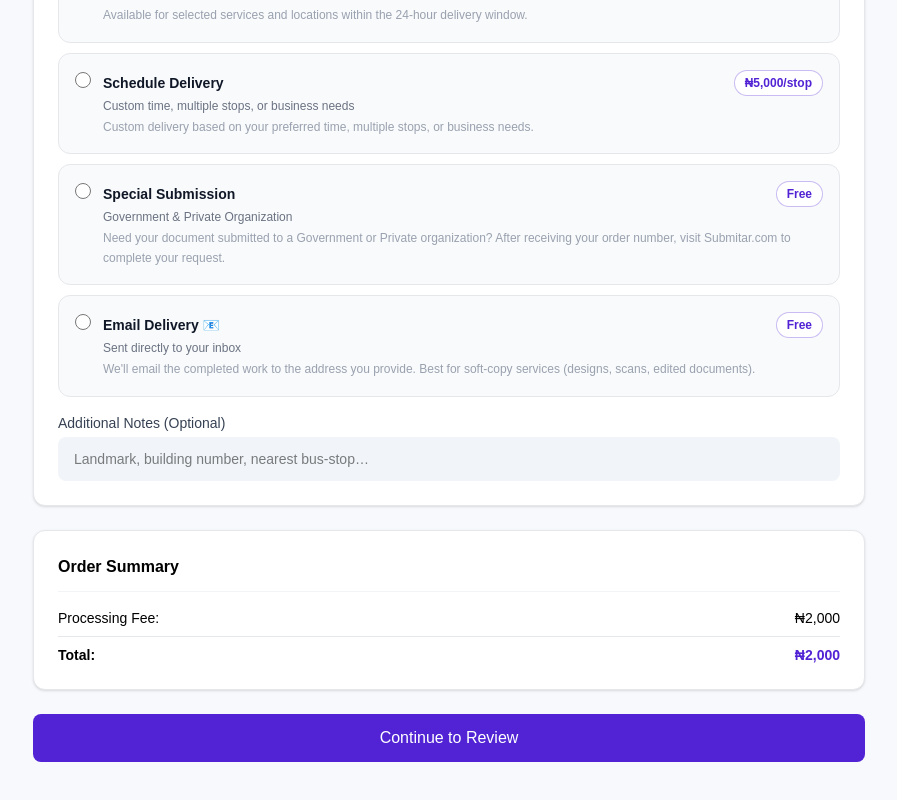
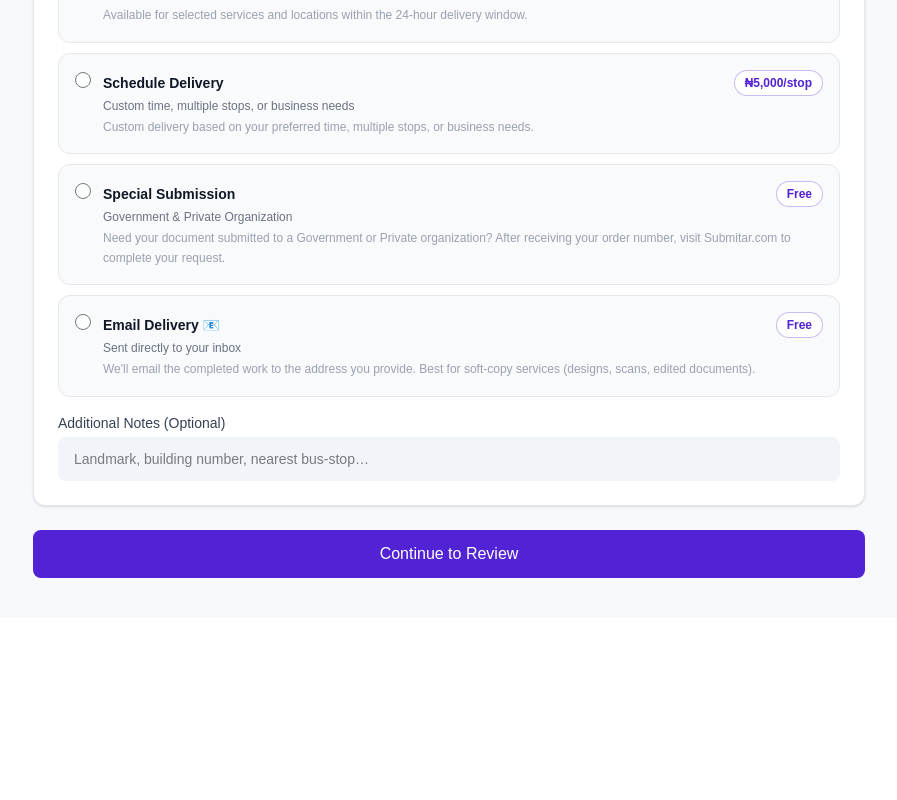
Before and after one commit to ibitoyrgideon79-rgb/computer-service.ng, a Next.js app: page /order/details in a window 1280 px wide. Shown: the part 1657-2457 px from the top of the page, without its empty margins (191-1088 px from the left). After the commit the page ends 2275 px from the top, so only its background shows below. Built offline with nearby package versions, Linux system fonts and the light colour scheme.

Commit message:
removed order summary from details page so review page shows everything

```diff
--- a/app/order/details/OrderDetailsContent.tsx
+++ b/app/order/details/OrderDetailsContent.tsx
@@ -1780,62 +1780,6 @@ export default function OrderDetailsContent() {
             </SectionCard>
           )}
 
-          <SectionCard title="Order Summary">
-            <div className="space-y-2 text-sm">
-              {formData.service === "Lamination" ? (
-                <>
-                  <div className="flex justify-between"><span>Lamination:</span><span>₦700</span></div>
-                </>
-              ) : (
-                <>
-                  <div className="flex justify-between"><span>Processing Fee:</span><span>₦2,000</span></div>
-                  {isPrintService && formData.pages && (
-                    <div className="flex justify-between">
-                      <span>Printing ({formData.pages} pages):</span>
-                      <span>₦{formData.pages * (RATE[formData.printColor || "Black & white"]?.[formData.paperType as keyof typeof RATE["Black & white"] || "A4"] || 0)}</span>
-                    </div>
-                  )}
-                  {formData.finishingOption && formData.finishingOption !== "None" && (
-                    <div className="flex justify-between"><span>{formData.finishingOption}:</span><span>₦{FINISHING_COST[formData.finishingOption]}</span></div>
-                  )}
-                  {formData.expressService && (
-                    <div className="flex justify-between text-blue-600"><span>Express Service:</span><span>+50%</span></div>
-                  )}
-                </>
-              )}
-              {uploadMode === "hardcopy" && (
-                <div className="flex justify-between text-amber-700">
-                  <span>Pickup Fee:</span>
-                  <span>₦3,000</span>
-                </div>
-              )}
-              {formData.deliveryMethod && formData.deliveryMethod !== "Special Submission" && formData.deliveryMethod !== "Hardcopy Pickup" && (
-                <div className="flex justify-between">
-                  <span>{uploadMode === "hardcopy" ? "Return " : ""}Delivery ({formData.deliveryMethod}):</span>
-                  <span>
-                    {formData.deliveryMethod === "Schedule Delivery"
-                      ? `₦${(5000 * scheduledStops.length).toLocaleString()} (${scheduledStops.length} stop${scheduledStops.length !== 1 ? "s" : ""})`
-                      : `₦${getDeliveryFee().toLocaleString()}`
-                    }
-                  </span>
-                </div>
-              )}
-              {formData.deliveryMethod === "Special Submission" && (
-                <div className="flex justify-between text-green-700"><span>Special Submission:</span><span>Free</span></div>
-              )}
-              {additionalProjects.filter(p => p.service).map((proj, idx) => (
-                <div key={proj.id} className="flex justify-between text-gray-600">
-                  <span>Project {idx + 2} – {proj.service}:</span>
-                  <span>₦{calculateProjectSubtotal(proj).toLocaleString()}</span>
-                </div>
-              ))}
-              <div className="pt-2 border-t border-gray-200 font-bold flex justify-between">
-                <span>Total:</span>
-                <span className="text-[#5123d4]">₦{calculateTotal().toLocaleString()}</span>
-              </div>
-            </div>
-          </SectionCard>
-
           <button type="submit" className="w-full bg-[#5123d4] hover:bg-[#401AA0] text-white py-3 rounded-lg font-medium transition-colors">
             Continue to Review
           </button>
```
